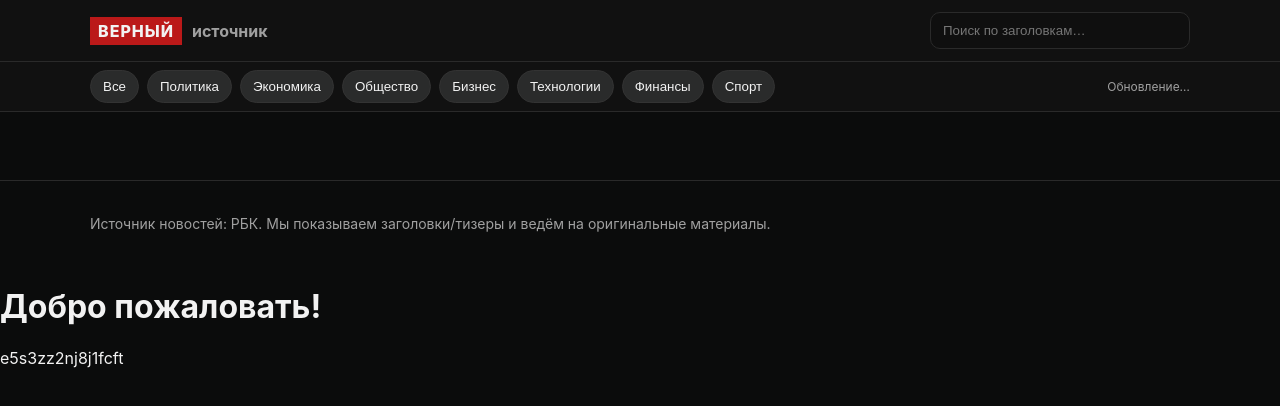
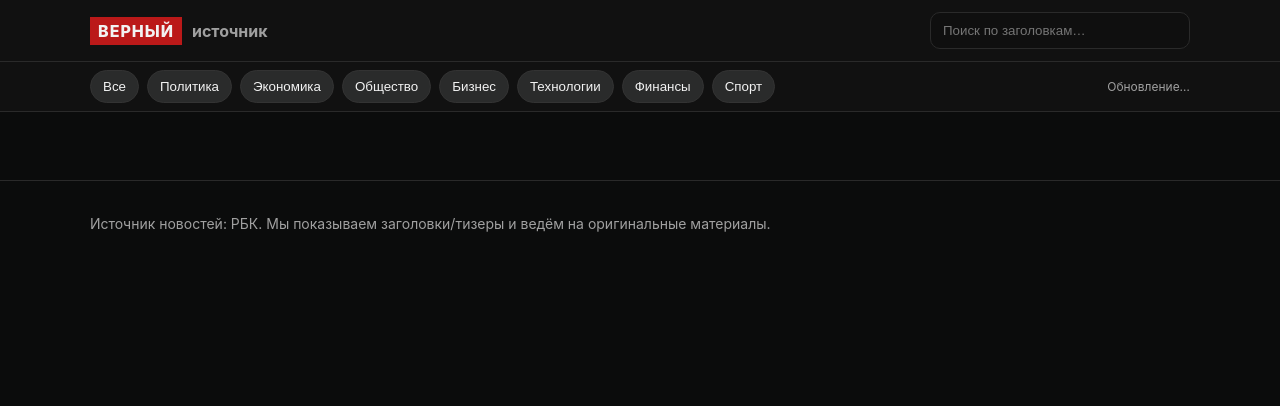
Before and after one commit to said3446/verny-istochnik, a website: page public/index.html in a window 1280 px wide. Drawn offline with Linux system fonts and the light colour scheme; no server answers.

Commit message:
Update index.html

```diff
--- a/public/index.html
+++ b/public/index.html
@@ -49,8 +49,6 @@
 
   <script src="/app.js" type="module"></script>
 </body><body>
-  <h1>Добро пожаловать!</h1>
- e5s3zz2nj8j1fcft
 </body>
 
 </html>
```
